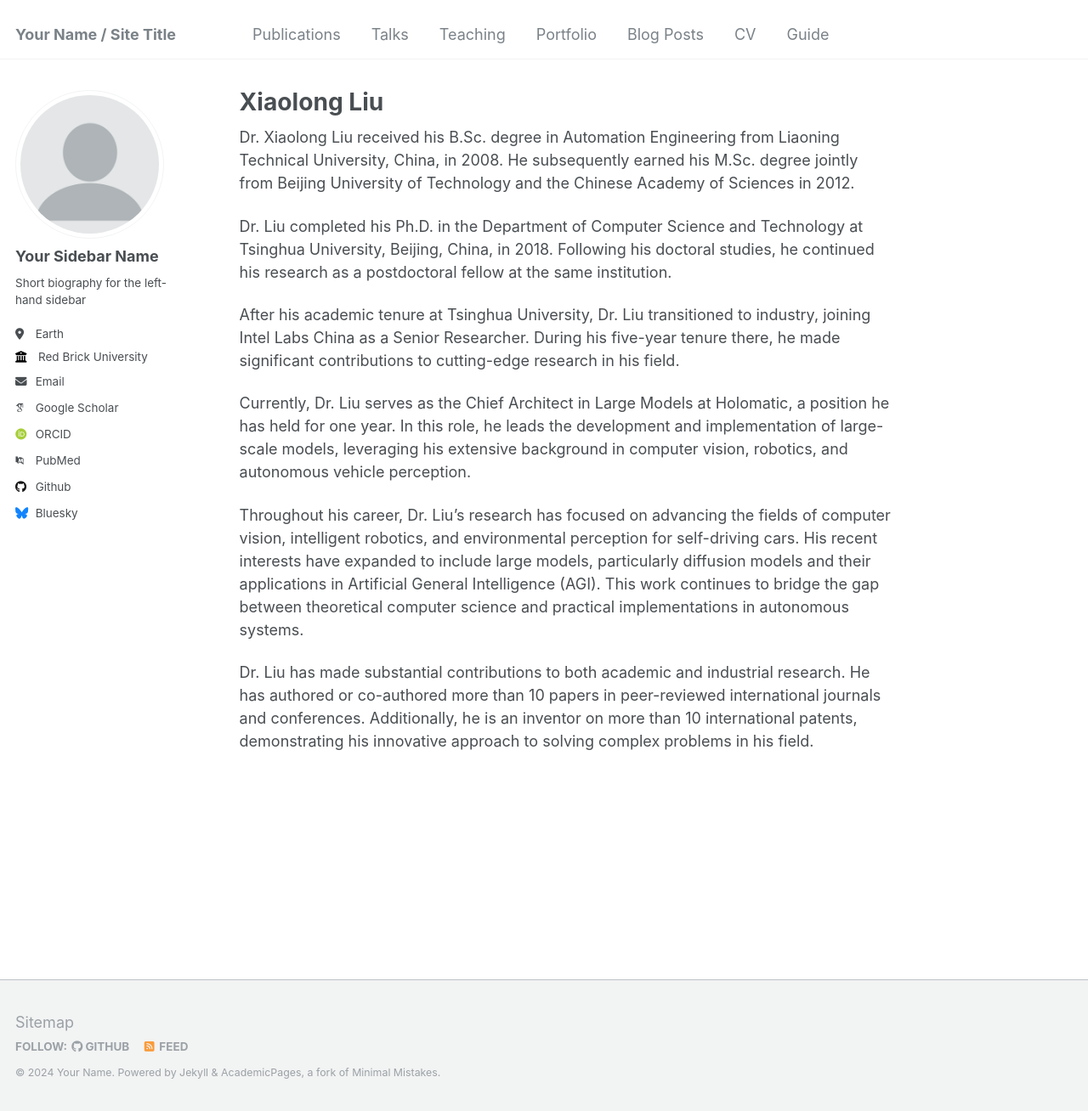
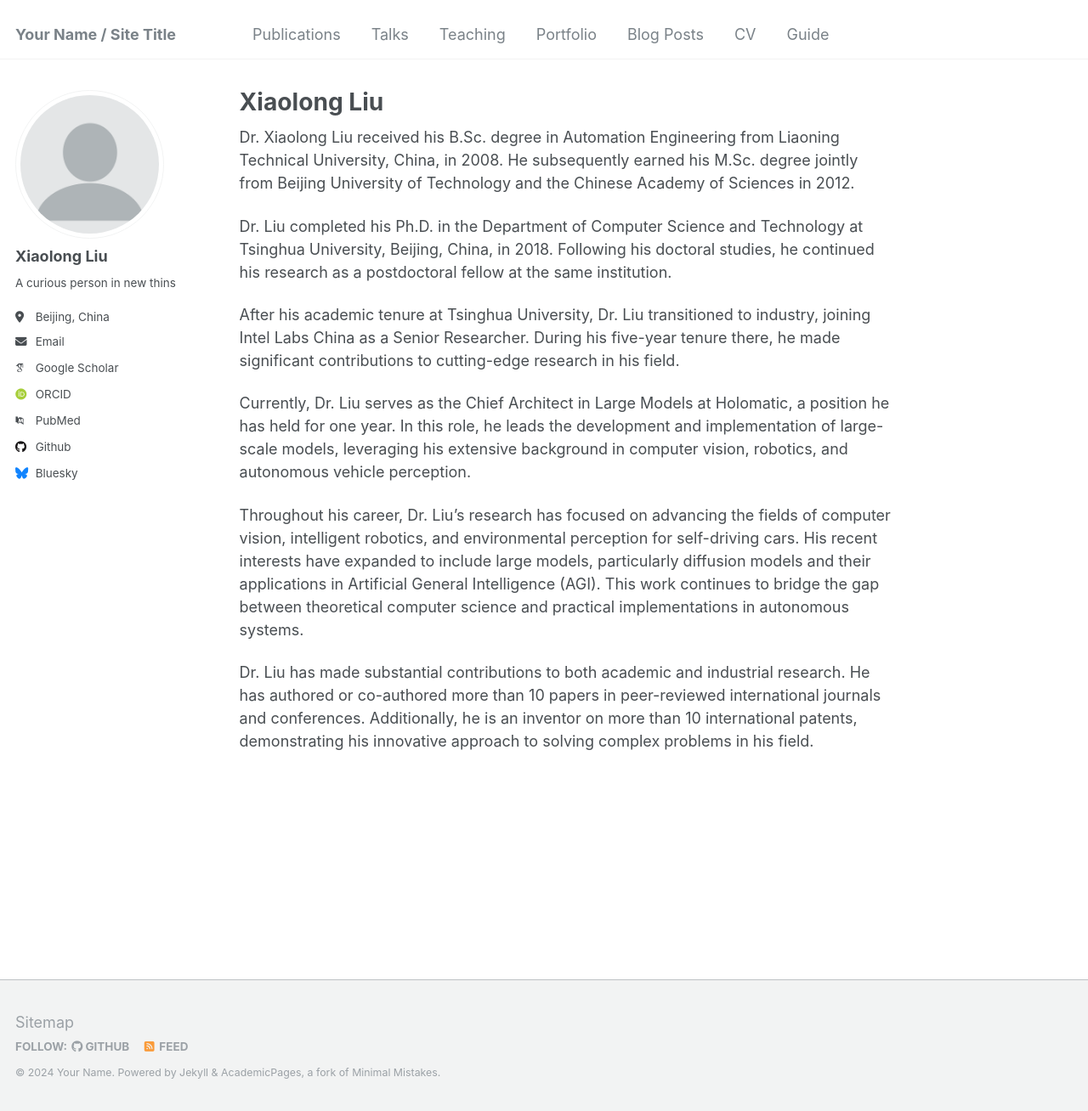
Before and after one commit to xllau/xllau.github.io, a Jekyll site: the page built from _pages/about.md, in a window 1280 px wide and 1308 px high. Shown: the whole window at 85% size. Built offline with Jekyll 4.4.1, drawn with Linux system fonts in a browser that asks for light colours; some web fonts are replaced.

Commit message:
Update _config.yml

```diff
--- a/_config.yml
+++ b/_config.yml
@@ -22,13 +22,11 @@ repository               : "academicpages/academicpages.github.io"
 author:
   # Biographic information
   avatar           : "profile.png"
-  name             : "Your Sidebar Name"
+  name             : "Xiaolong Liu"
   pronouns         : # example: "she/her"
-  bio              : "Short biography for the left-hand sidebar"
-  location         : "Earth"
-  employer         : "Red Brick University"
-  uri              : # URL
-  email            : "none@example.org"
+  bio              : "A curious person in new thins"
+  location         : "Beijing, China"
+  email            : "xllau@126.com"
 
   # Academic websites
   arxiv            : # URL - Update with the correct link to your profile
```
